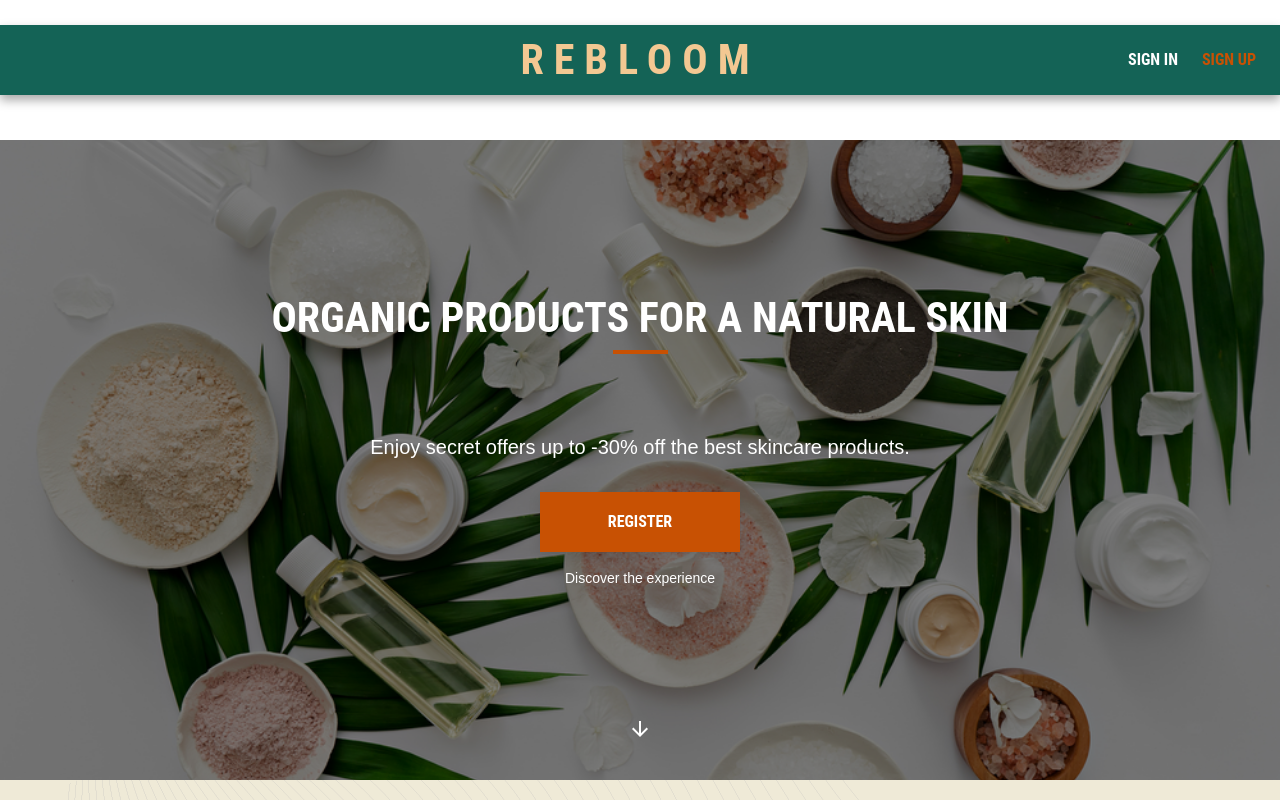
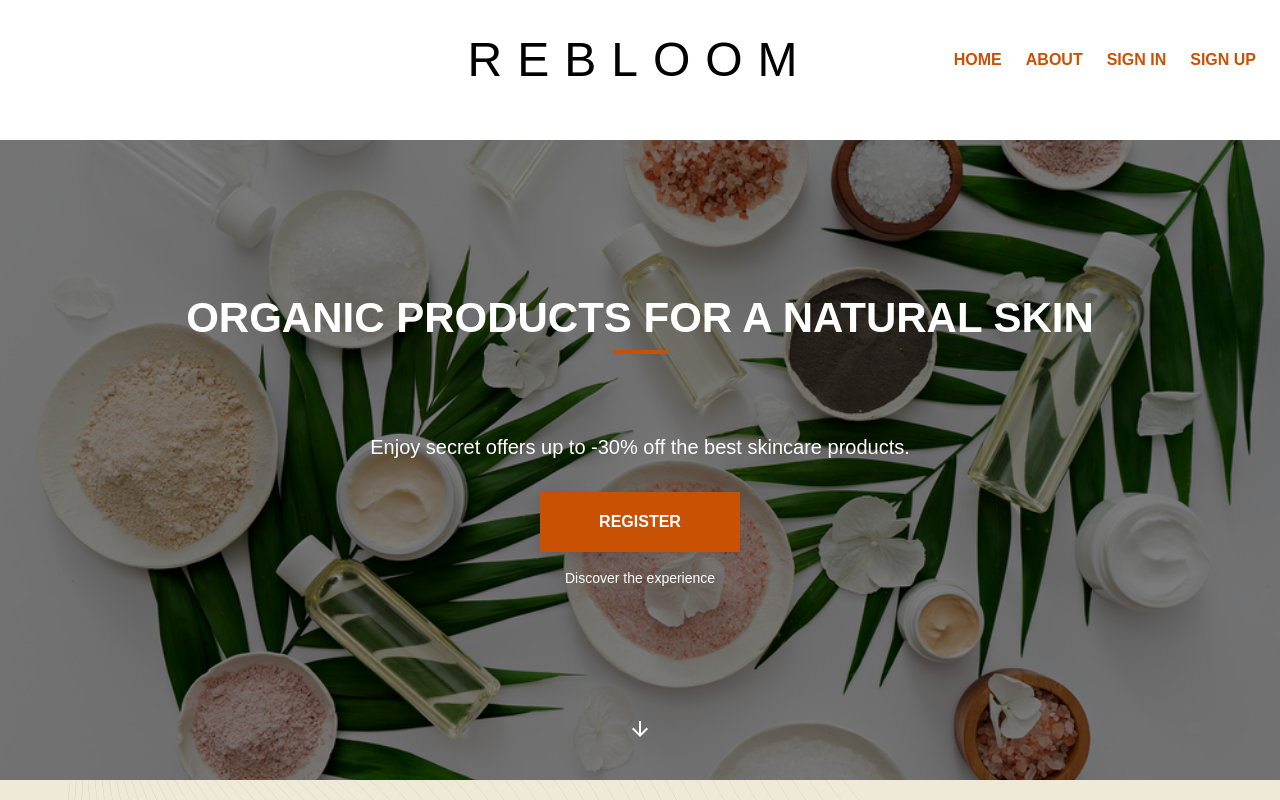
Before and after one commit to EL-Lefebvre/Rebloom, a React (Create React App) app: page / in a window 1280 px wide. Shown: the top 800 px of the page. Built offline with nearby package versions, Linux system fonts and the light colour scheme.

Commit message:
fixed Header

```diff
--- a/public/index.html
+++ b/public/index.html
@@ -11,6 +11,11 @@
     />
 
     <link rel="preconnect" href="https://fonts.googleapis.com" />
+    <link rel="preconnect" href="https://fonts.gstatic.com" crossorigin />
+    <link
+      href="https://fonts.googleapis.com/css2?family=Playfair+Display+SC:wght@400;700&display=swap"
+      rel="stylesheet"
+    />
     <!--
       manifest.json provides metadata used when your web app is installed on a
       user's mobile device or desktop. See https://developers.google.com/web/fundamentals/web-app-manifest/
--- a/src/features/modules/views/MainAppBar.tsx
+++ b/src/features/modules/views/MainAppBar.tsx
@@ -24,25 +24,22 @@
         <Toolbar
           sx={{
             justifyContent: "space-evenly",
-            backgroundColor: "#146356",
-            boxShadow: "rgba(0, 0, 0, 0.35) 0px 5px 10px",
           }}
         >
           <Box sx={{ flex: 1 }} />
           <Link
-            variant="h6"
+            variant="h2"
             underline="none"
             color="inherit"
             href="/"
             sx={{
-              fontSize: 36,
+              color: "black",
+              fontWeight: "100",
 
-              color: "#F3C892",
-
-              letterSpacing: "10px",
+              letterSpacing: "15px",
             }}
           >
-            <h3> REBLOOM </h3>
+            REBLOOM
           </Link>
           <Box sx={{ flex: 1, display: "flex", justifyContent: "flex-end" }}>
             <Link
@@ -50,7 +47,25 @@
               variant="h6"
               underline="none"
               href="/sign-in/"
-              sx={rightLink}
+              sx={{ ...rightLink, color: "secondary.main" }}
+            >
+              {"Home"}
+            </Link>
+            <Link
+              color="secondary"
+              variant="h6"
+              underline="none"
+              href="/sign-in/"
+              sx={{ ...rightLink, color: "secondary.main" }}
+            >
+              {"About"}
+            </Link>
+            <Link
+              color="secondary"
+              variant="h6"
+              underline="none"
+              href="/sign-in/"
+              sx={{ ...rightLink, color: "secondary.main" }}
             >
               {"Sign In"}
             </Link>
--- a/src/features/theme.js
+++ b/src/features/theme.js
@@ -29,7 +29,7 @@
     },
   },
   typography: {
-    fontFamily: "'Work Sans', sans-serif, preconnect",
+    fontFamily: "'Work Sans', sans-serif, 'Gothic A1', sans-serif",
     fontSize: 14,
     fontWeightLight: 300, // Work Sans
     fontWeightRegular: 400, // Work Sans
@@ -40,7 +40,7 @@
 const fontHeader = {
   color: rawTheme.palette.text.primary,
   fontWeight: rawTheme.typography.fontWeightMedium,
-  fontFamily: "'Roboto Condensed', sans-serif",
+  fontFamily: "'Gothic A1', sans-serif",
   textTransform: "uppercase",
 };
 
--- a/src/features/theme.ts
+++ b/src/features/theme.ts
@@ -31,7 +31,7 @@
     },
   },
   typography: {
-    fontFamily: "'Work Sans', sans-serif, preconnect",
+    fontFamily: "'Work Sans', sans-serif,'Gothic A1', sans-serif",
     fontSize: 14,
     fontWeightLight: 300, // Work Sans
     fontWeightRegular: 400, // Work Sans
@@ -42,7 +42,7 @@
 const fontHeader = {
   color: rawTheme.palette.text.primary,
   fontWeight: rawTheme.typography.fontWeightMedium,
-  fontFamily: "'Roboto Condensed', sans-serif",
+  fontFamily: "'Gothic A1', sans-serif",
   textTransform: "uppercase",
 };
 
```
Also changed, not shown: src/features/assets/coffee.webp (deleted).
